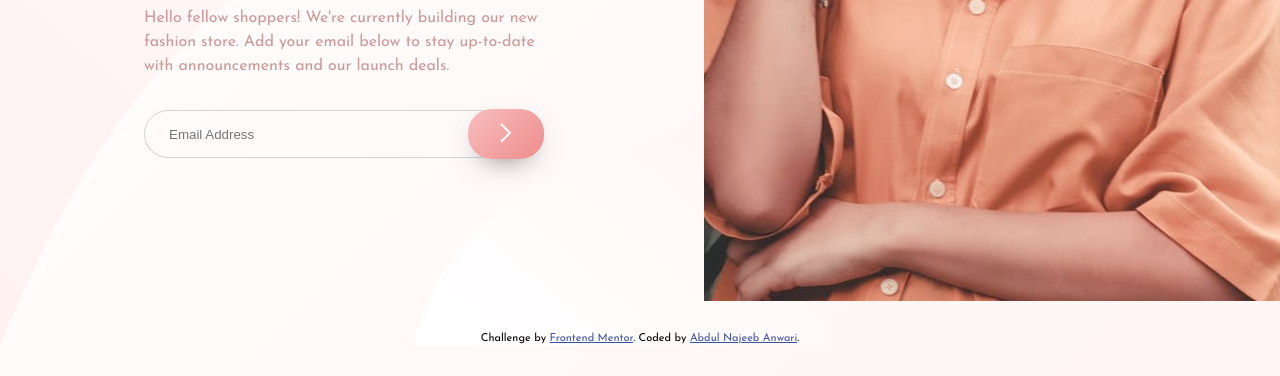
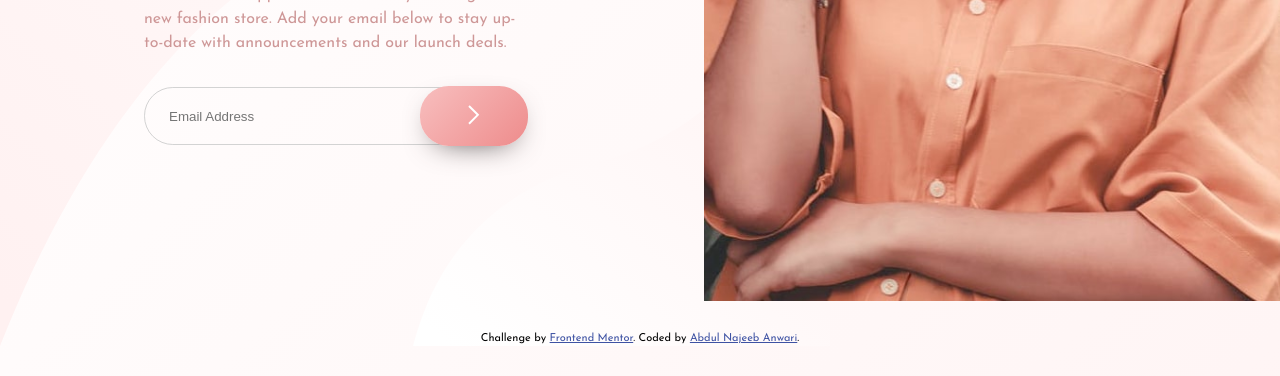
Before and after one commit to najeeb-anwari/base-apparel-coming-soon, a plain HTML site: page index.html in a window 1280 px wide. Shown: the part 454-830 px from the top of the page. Drawn offline with Linux system fonts and the light colour scheme.

Commit message:
updated some styles.

```diff
--- a/styles/app.css
+++ b/styles/app.css
@@ -61,21 +61,21 @@ h1 span {
 
 .input-group {
     border: 1px solid lightgray;
-    border-radius: 1.5rem;
+    border-radius: 1.8rem;
     display: flex;
     justify-content: space-between;
     align-items: center;
-    max-height: 3rem;
+    max-height: 3.6rem;
 
 }
 
 .input-group input {
     background-color: inherit;
     border: none;
-    min-height: 3rem;
+    min-height: 3.6rem;
     padding-left:1.5rem;
-    border-top-left-radius: 1.5rem;
-    border-bottom-left-radius: 1.5rem;
+    border-top-left-radius: 1.8rem;
+    border-bottom-left-radius: 1.8rem;
     margin: 0;
     flex-grow: 1;
     color: var(--desaturated-red);
@@ -88,9 +88,9 @@ h1 span {
 
 .input-group button {
     border: none;
-    min-height: calc(3rem + 2px);
-    padding: 0 2rem;
-    border-radius: 1.5rem;
+    min-height: calc(3.6rem + 2px);
+    padding: 0 3rem;
+    border-radius: 1.8rem;
     background: var(--Linear-gradient-2);
     margin-right: -1px;
     color: white;
@@ -166,14 +166,14 @@ footer {
     .wrapper {
         grid-area: content;
         text-align: left;
-        padding-right: 10rem;
+        padding-right: 11rem;
         padding-left: 9rem;
         align-self:  start;
         max-width: 100%;
     }
 
     .wrapper h1 {
-        font-size: 5vw;
+        font-size: 4.5vw;
         letter-spacing: .8rem;
         line-height: 1.2;
         max-width: 100%;
```
